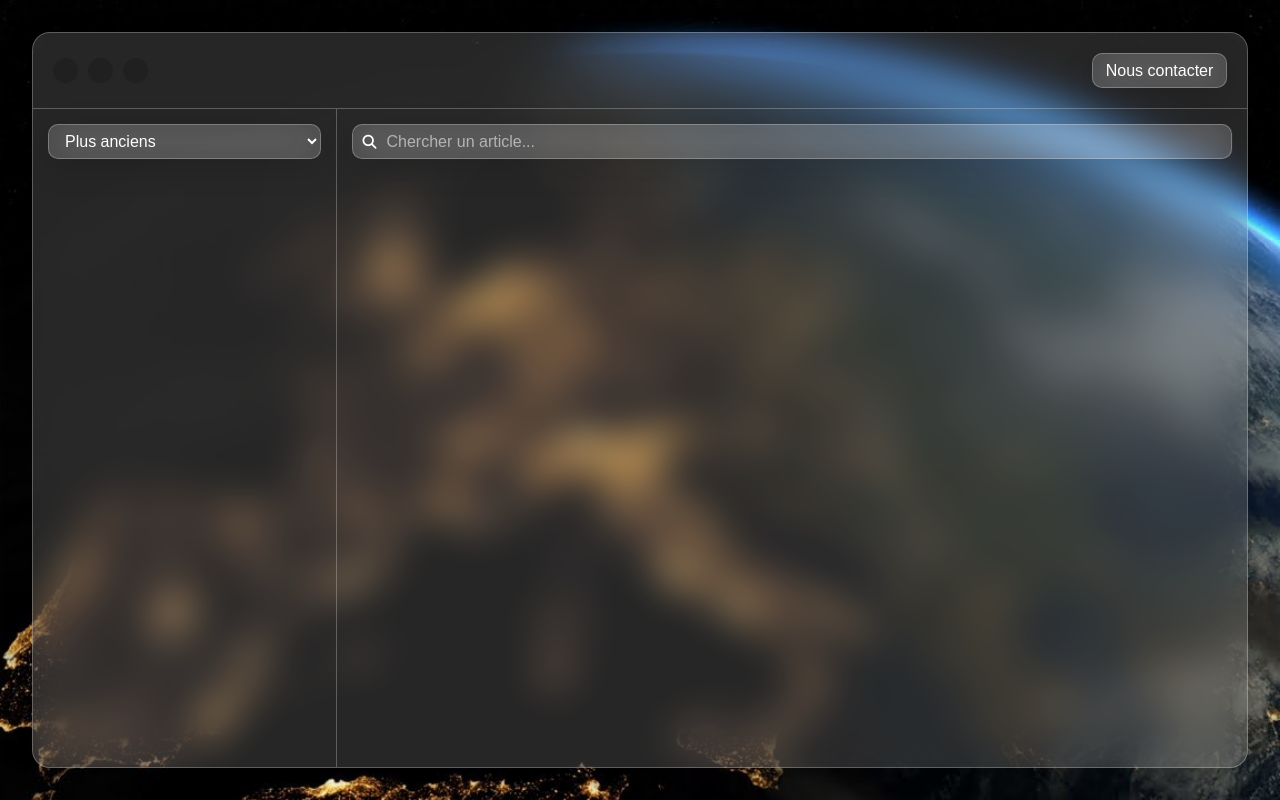
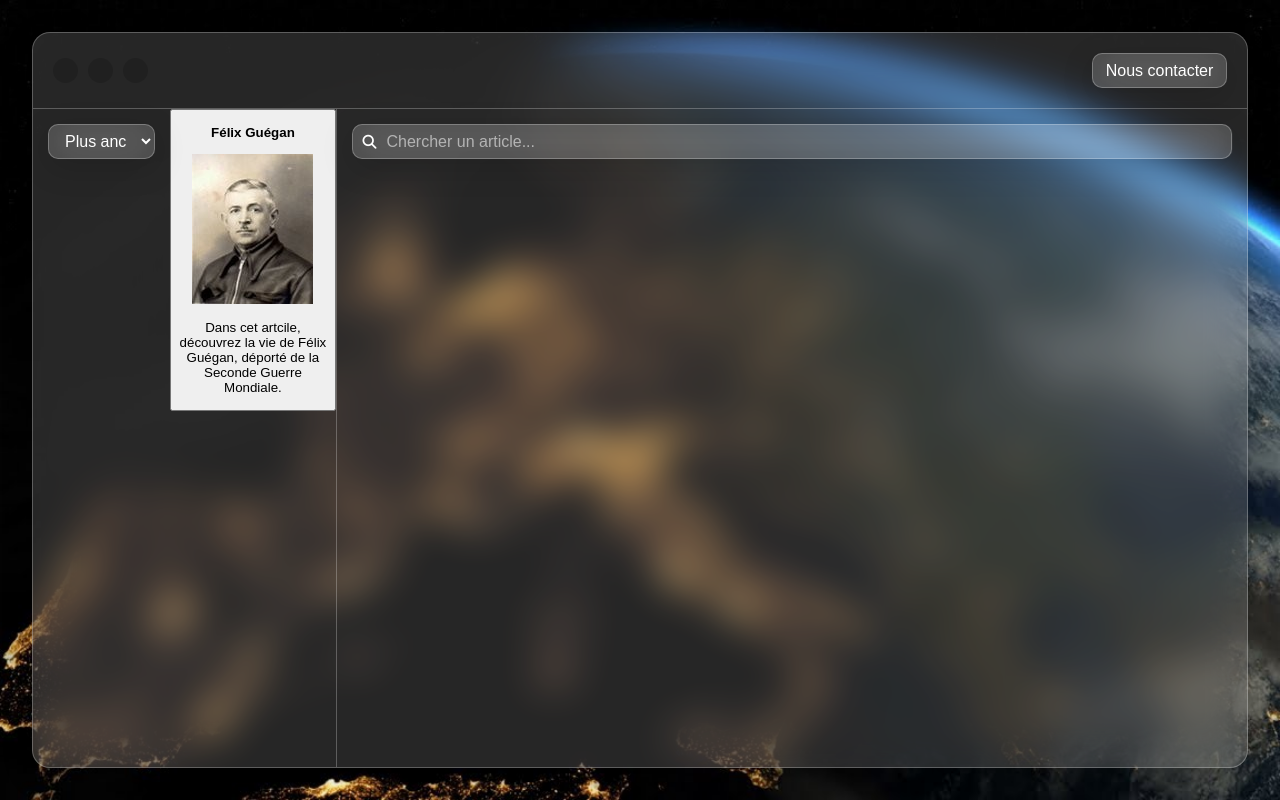
Before and after one commit to OutOne-Code/SiteHistoire, a plain HTML site: page index.html in a window 1280 px wide. Drawn offline with Linux system fonts and the light colour scheme; a web font is replaced by a local one.

Commit message:
Fix HTML structure and update article summary

```diff
--- a/index.html
+++ b/index.html
@@ -75,7 +75,15 @@
                     <option value="recentlySee">Consultés récemment</option>
                 </select>
 
-                <div id="articles">
+                <div id="articlesSummary" class="articles">
+
+                    <div data-date="2025-11-01" class="articleSummary" id="bio_felix_guegan">
+                        <button class="articleSummaryButton">
+                            <strong><p class="articleSummaryTitle">Félix Guégan</p></strong>
+                            <img src="Articles/Images/guegan.jpg" alt="Félix Guégan" class="articleSummaryImage">
+                            <p class="articleSummaryDescription">Dans cet artcile, découvrez la vie de Félix Guégan, déporté de la Seconde Guerre Mondiale.</p>
+                        </button>
+                    </div>
 
                 </div>
 
```
